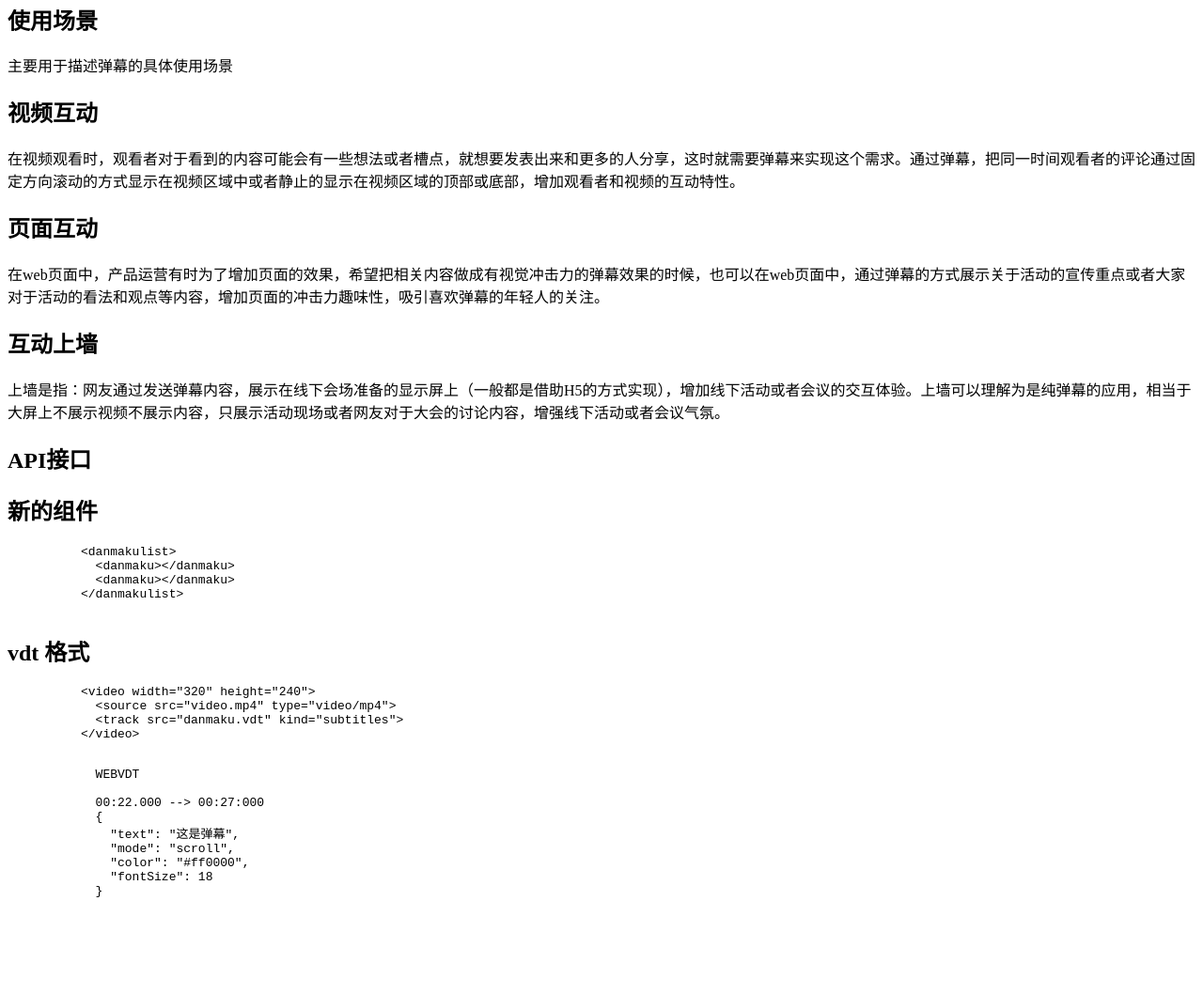
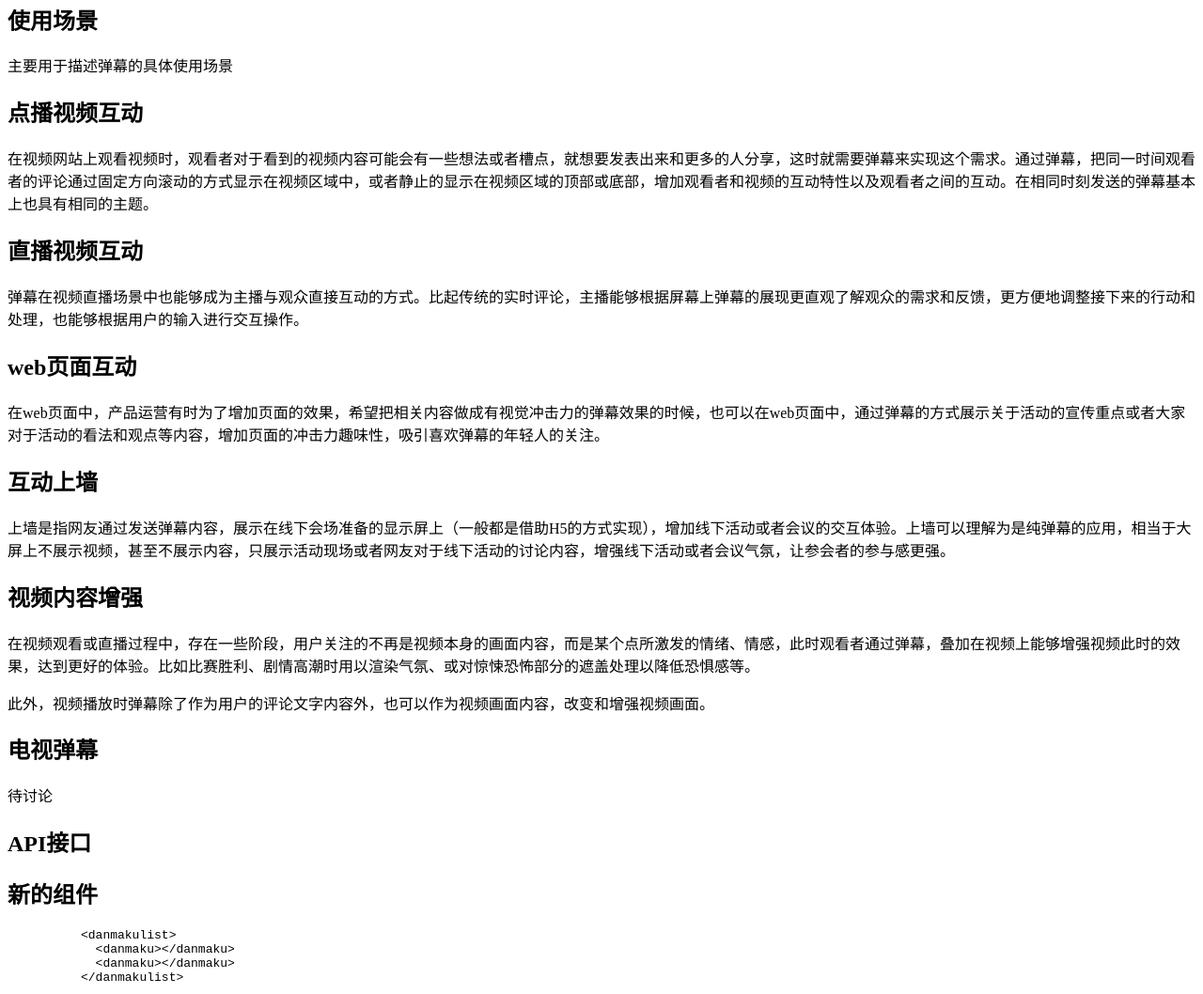
Before and after one commit to w3c-proposal-incubation/w3c-proposal-incubation.github.io, a plain HTML site: page danmaku-proposal/index.html in a window 1280 px wide. Shown: the part 1035-2093 px from the top of the page at 94% size. Before the commit the page ends 2034 px from the top, so only its background shows below. Drawn offline with Linux system fonts and the light colour scheme.

Commit message:
modify user case based on meetings

```diff
--- a/danmaku-proposal/index.html
+++ b/danmaku-proposal/index.html
@@ -130,16 +130,29 @@
     <h2>使用场景</h2>
     主要用于描述弹幕的具体使用场景
     <section>
-      <h2>视频互动</h2>
-      <p>在视频观看时，观看者对于看到的内容可能会有一些想法或者槽点，就想要发表出来和更多的人分享，这时就需要弹幕来实现这个需求。通过弹幕，把同一时间观看者的评论通过固定方向滚动的方式显示在视频区域中或者静止的显示在视频区域的顶部或底部，增加观看者和视频的互动特性。<p>
+      <h2>点播视频互动</h2>
+      <p>在视频网站上观看视频时，观看者对于看到的视频内容可能会有一些想法或者槽点，就想要发表出来和更多的人分享，这时就需要弹幕来实现这个需求。通过弹幕，把同一时间观看者的评论通过固定方向滚动的方式显示在视频区域中，或者静止的显示在视频区域的顶部或底部，增加观看者和视频的互动特性以及观看者之间的互动。在相同时刻发送的弹幕基本上也具有相同的主题。<p>
     </section>
     <section>
-      <h2>页面互动</h2>
+      <h2>直播视频互动</h2>
+      <p>弹幕在视频直播场景中也能够成为主播与观众直接互动的方式。比起传统的实时评论，主播能够根据屏幕上弹幕的展现更直观了解观众的需求和反馈，更方便地调整接下来的行动和处理，也能够根据用户的输入进行交互操作。</p>
+    </section>
+    <section>
+      <h2>web页面互动</h2>
       <p>在web页面中，产品运营有时为了增加页面的效果，希望把相关内容做成有视觉冲击力的弹幕效果的时候，也可以在web页面中，通过弹幕的方式展示关于活动的宣传重点或者大家对于活动的看法和观点等内容，增加页面的冲击力趣味性，吸引喜欢弹幕的年轻人的关注。</p>
     </section>
     <section>
       <h2>互动上墙</h2>
-      <p>上墙是指：网友通过发送弹幕内容，展示在线下会场准备的显示屏上（一般都是借助H5的方式实现），增加线下活动或者会议的交互体验。上墙可以理解为是纯弹幕的应用，相当于大屏上不展示视频不展示内容，只展示活动现场或者网友对于大会的讨论内容，增强线下活动或者会议气氛。</p>
+      <p>上墙是指网友通过发送弹幕内容，展示在线下会场准备的显示屏上（一般都是借助H5的方式实现），增加线下活动或者会议的交互体验。上墙可以理解为是纯弹幕的应用，相当于大屏上不展示视频，甚至不展示内容，只展示活动现场或者网友对于线下活动的讨论内容，增强线下活动或者会议气氛，让参会者的参与感更强。</p>
+    </section>
+    <section>
+      <h2>视频内容增强</h2>
+      <p>在视频观看或直播过程中，存在一些阶段，用户关注的不再是视频本身的画面内容，而是某个点所激发的情绪、情感，此时观看者通过弹幕，叠加在视频上能够增强视频此时的效果，达到更好的体验。比如比赛胜利、剧情高潮时用以渲染气氛、或对惊悚恐怖部分的遮盖处理以降低恐惧感等。</p>
+      <p>此外，视频播放时弹幕除了作为用户的评论文字内容外，也可以作为视频画面内容，改变和增强视频画面。</p>
+    </section>
+    <section>
+      <h2>电视弹幕</h2>
+      <p>待讨论</p>
     </section>
   </section>
 
```
